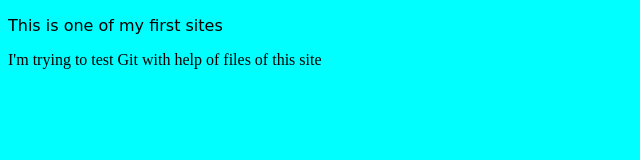
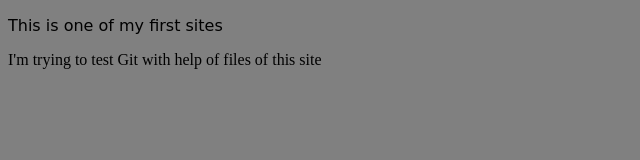
Before and after one commit to antoniooreany/site2, a plain HTML site: page index.html in a window 1280 px wide. Shown: the whole page, without its empty margins (0-640 px from the left). Drawn offline with Linux system fonts and the light colour scheme.

Commit message:
bg: gray

```diff
--- a/style.css
+++ b/style.css
@@ -1,6 +1,6 @@
 body {
     font-family: Algerian, serif;
-    background: cyan;
+    background: gray;
 }
 
 .first_paragraph {
```
